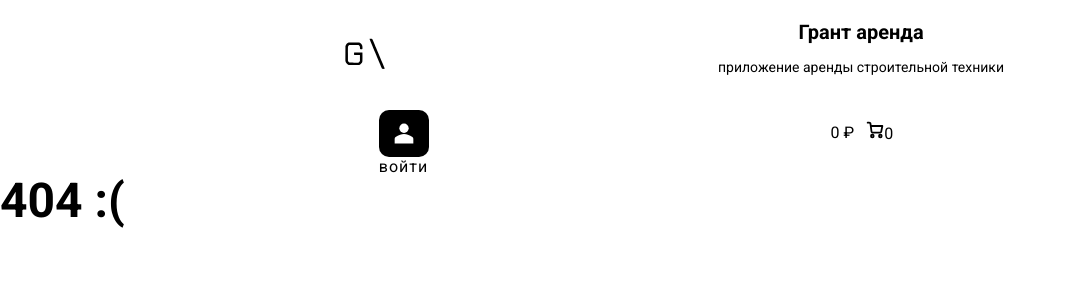
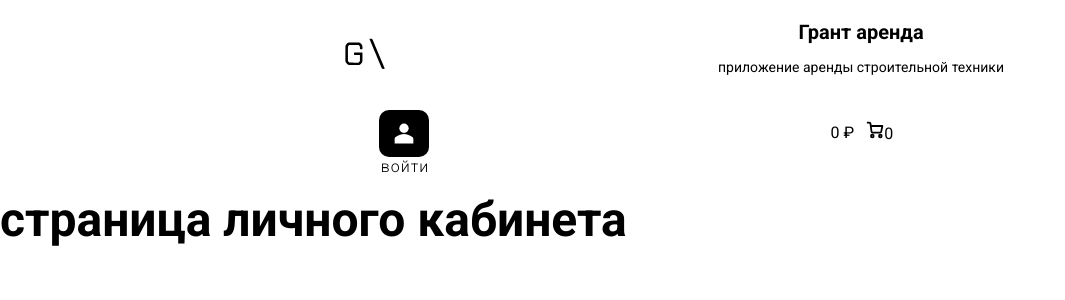
Before and after one commit to webdotG/Rental, a React (Vite) app: page /Rental/personaloffice in a window 1280 px wide. Before the commit this address had no page. Shown: the top 300 px of the page, without its empty margins (0-1065 px from the left). Built offline with nearby package versions, Linux system fonts and the light colour scheme.

Commit message:
btn login style

```diff
--- a/src/App.tsx
+++ b/src/App.tsx
@@ -5,6 +5,7 @@ import NotFound from './pages/notFound';
 import ItemPage from './pages/pageItem';
 import LoginPage from './pages/pageLogin';
 import RegisterPage from './pages/pageRegister'
+import PersonalOfficePage from './pages/personalOfficePage'
 import { Routes, Route } from "react-router-dom";
 import './scss/_normalize.scss'
 
@@ -19,6 +20,7 @@ function App() {
           <Route path='/Rental/login' element={ <LoginPage />} />
           <Route path='/Rental' element={<HomePage />} />
           <Route path='/Rental/register' element={<RegisterPage />} />
+          <Route path='/Rental/personaloffice' element={<PersonalOfficePage /> }/>
           <Route path='/Rental/cart' element={<CartPage />} />
           <Route path='/Rental/item/:id' element={<ItemPage />} />
           <Route path='*' element={<NotFound />} />
--- a/src/components/header/header.module.scss
+++ b/src/components/header/header.module.scss
@@ -55,23 +55,47 @@
     position: relative;
   }
 
+  .personal_office {
+    padding-bottom: 10px;
+    margin-bottom: 15px;
+
+  }
+
   .auth {
-    font-weight: 400;
+    border: none;
+    font-size: 16px;
+    font-weight: 200;
     letter-spacing: 1px;
-    position: absolute;
-    left: 2;
-    bottom: -22;
+    padding-left: 2px;
   }
 
   .auth__active {
-    padding-top: 5px;
-    padding-bottom: 5px;
-    font-weight: 400;
+    padding: 10px;
+    font-weight: 200;
     letter-spacing: 1px;
+    border-radius: 6px;
+
+    &:hover {
+      background-color: black;
+      color: white;
+    }
   }
 
   .auth__active_button {
-    padding: 2px 5px;
+    display: flex;
+    padding-left: 7px;
+    padding-right: 7px;
+    padding-top: 5px;
+    padding-bottom: 5px;
+    background-color: white;
+    border: none;
+    font-size: 18px;
+
+    &:hover {
+      color: white;
+      background-color: black;
+      border-radius: 8px;
+    }
   }
 
   .button__login {
@@ -87,6 +111,8 @@
     border: 1px solid transparent;
 
   }
+
+
 
   .header__cart {
     height: 45px;
--- a/src/components/header/header.tsx
+++ b/src/components/header/header.tsx
@@ -60,11 +60,17 @@ function Header() {
               {
                 isAuth
                   ? (<div>
-                    <h4 className={style.auth__active}>{email}</h4>
+                    <Link className={style.personal_office}
+                    to='/Rental/personaloffice'>
+                    <h4 className={style.auth__active}>{email}
+                    <br/>перейти в кабинет</h4>
+
                     <button className={style.auth__active_button}
                       onClick={() => dispatch(removeUser())}>
                       выйти</button>
-                  </div>)
+                      </Link>
+                  </div>
+                  )
                   : (<h4 className={style.auth}>войти</h4>)
               }
             </div>
--- /dev/null
+++ b/src/pages/personalOfficePage.tsx
@@ -0,0 +1,11 @@
+
+function PersonalOfficePage () {
+
+  return(
+    <div>
+      <h1>страница личного кабинета</h1>
+    </div>
+  )
+}
+
+export default PersonalOfficePage
```
